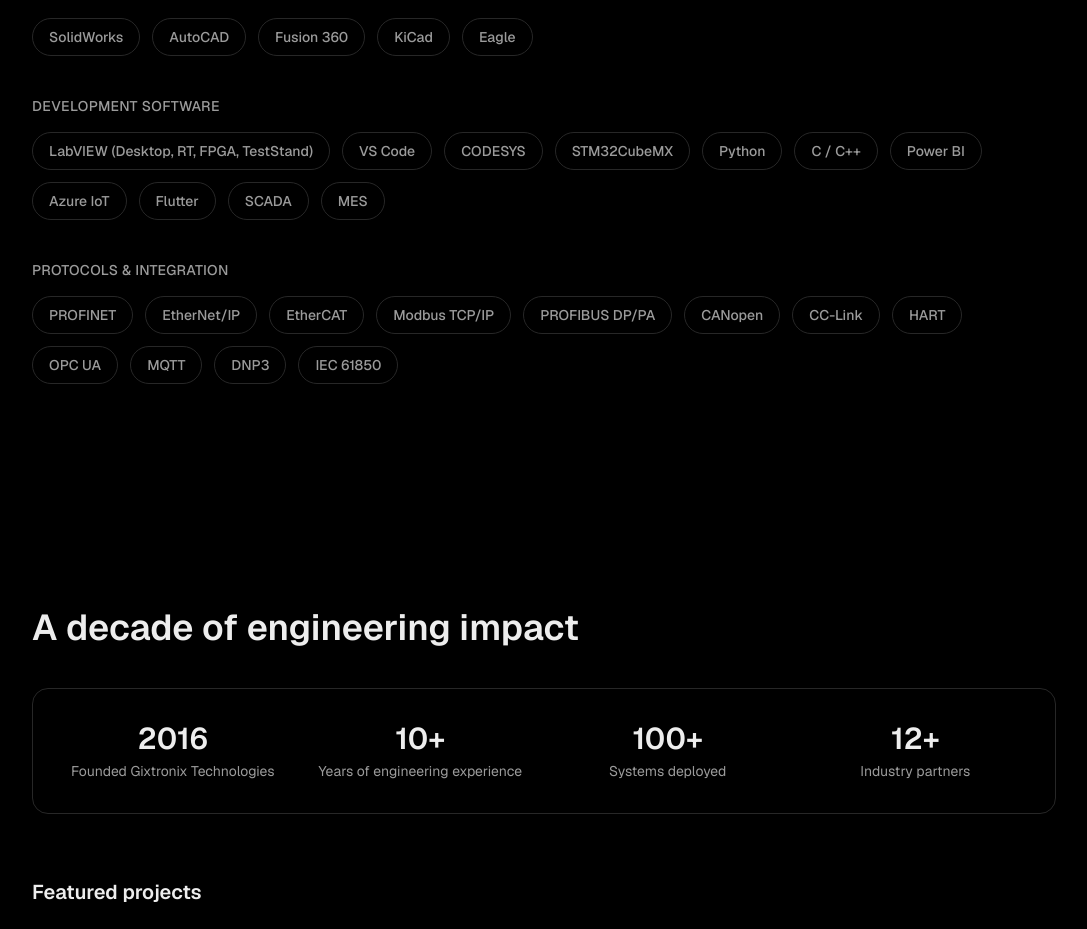
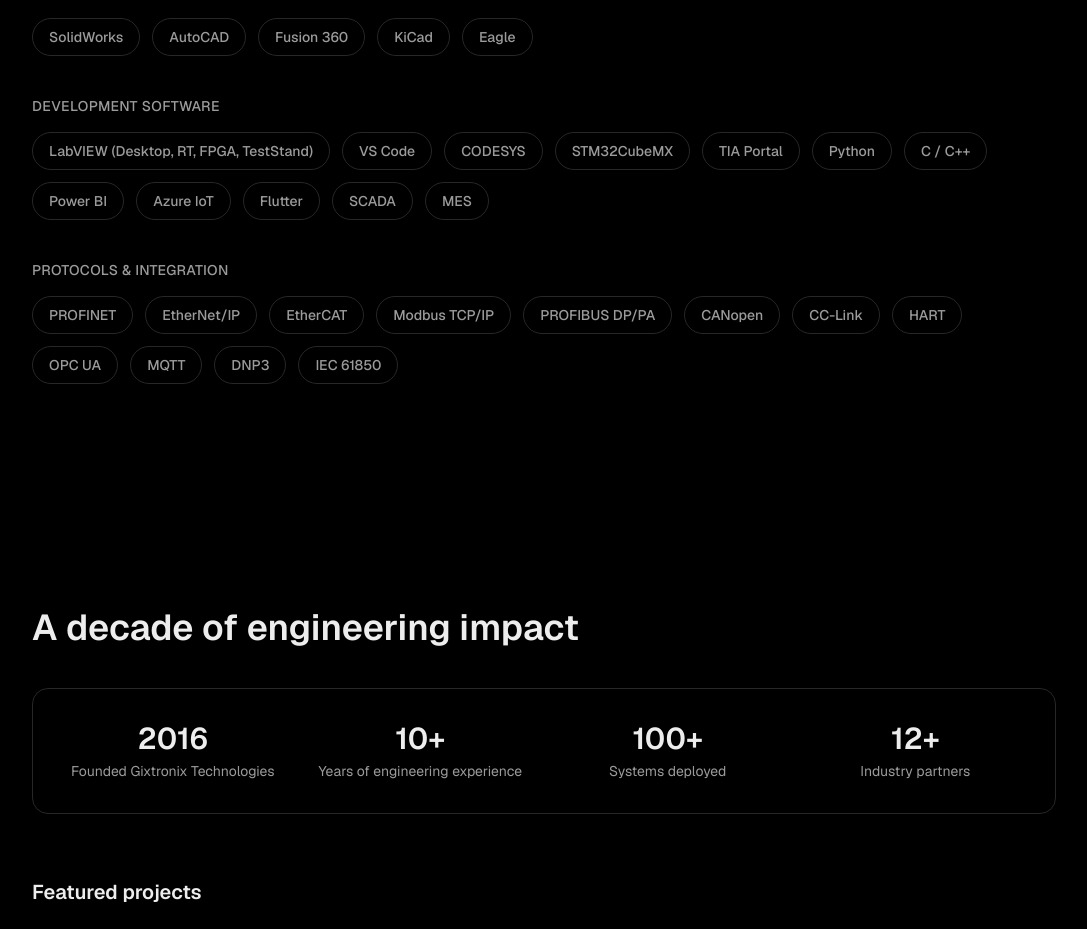
Before and after one commit to gowthamkishore/aboutme, a Next.js app: page / in a window 1280 px wide. Shown: the part 4525-5454 px from the top of the page, without its empty margins (96-1183 px from the left). Built offline with nearby package versions, Linux system fonts and the light colour scheme.

Commit message:
Add TIA Portal to Development Software

```diff
--- a/src/components/Toolkit.tsx
+++ b/src/components/Toolkit.tsx
@@ -28,6 +28,7 @@ const GROUPS = [
       "VS Code",
       "CODESYS",
       "STM32CubeMX",
+      "TIA Portal",
       "Python",
       "C / C++",
       "Power BI",
```
